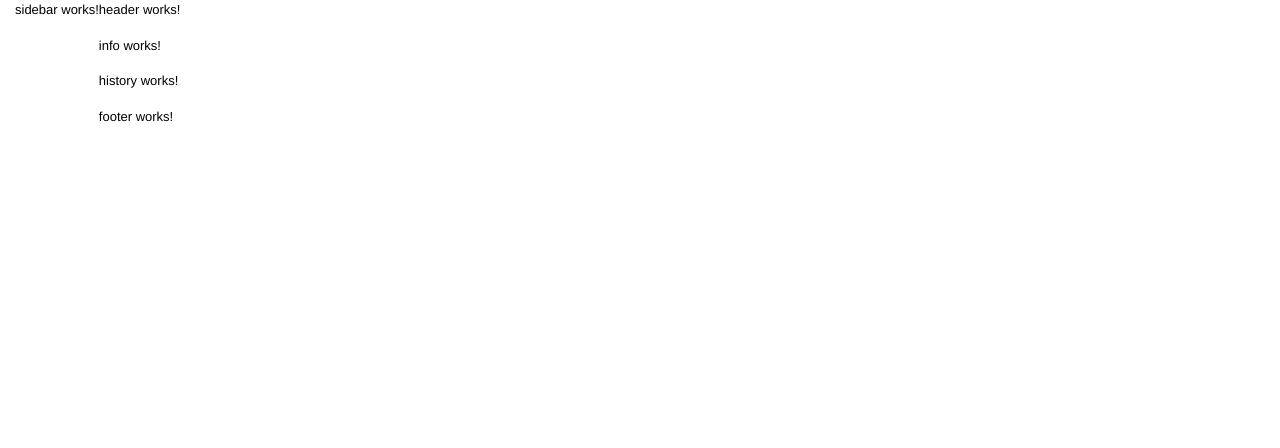
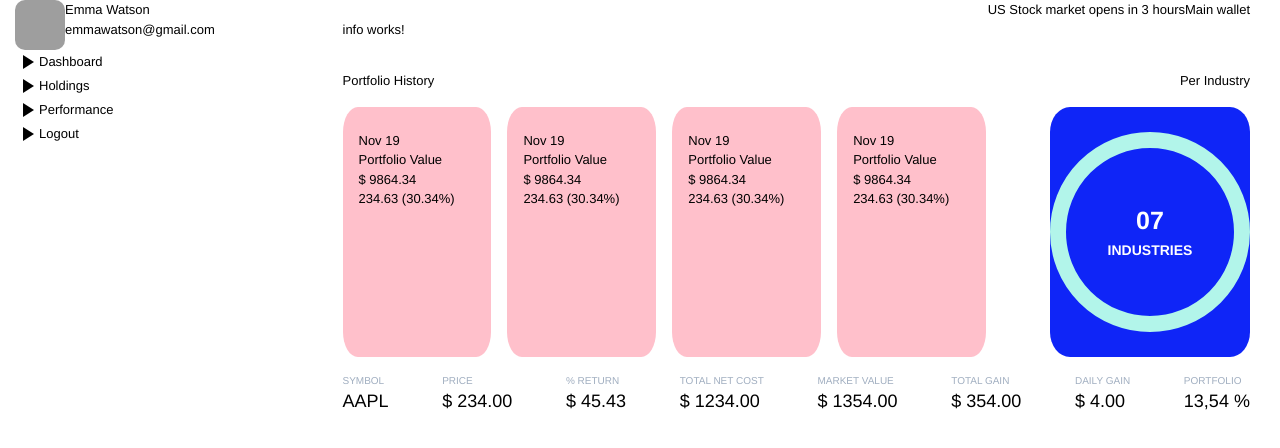
Before and after one commit to nobodyme/angular-mockup, an Angular app in the folder fintech/: page / in a window 1280 px wide. Shown: the top 448 px of the page. Built offline with nearby package versions, Linux system fonts and the light colour scheme; grey boxes are pictures that could not be loaded.

Commit message:
history component done

```diff
--- a/fintech/src/app/components/footer/footer.component.css
+++ b/fintech/src/app/components/footer/footer.component.css
@@ -0,0 +1,8 @@
+.footer_label{
+  color: var(--gray500);
+  font-size: 10px;
+}
+
+.footer_value{
+  font-size: 18px;
+}
--- a/fintech/src/app/components/footer/footer.component.html
+++ b/fintech/src/app/components/footer/footer.component.html
@@ -1 +1,34 @@
-<p>footer works!</p>
+<div class="d-flex justify-content-between my-3">
+  <div>
+    <div class="footer_label">SYMBOL</div>
+    <div class="footer_value">AAPL</div>
+  </div>
+  <div>
+    <div class="footer_label">PRICE</div>
+    <div class="footer_value">$ 234.00</div>
+  </div>
+  <div>
+    <div class="footer_label">% RETURN</div>
+    <div class="footer_value">$ 45.43</div>
+  </div>
+  <div>
+    <div class="footer_label">TOTAL NET COST</div>
+    <div class="footer_value">$ 1234.00</div>
+  </div>
+  <div>
+    <div class="footer_label">MARKET VALUE</div>
+    <div class="footer_value">$ 1354.00</div>
+  </div>
+  <div>
+    <div class="footer_label">TOTAL GAIN</div>
+    <div class="footer_value">$ 354.00</div>
+  </div>
+  <div>
+    <div class="footer_label">DAILY GAIN</div>
+    <div class="footer_value">$ 4.00</div>
+  </div>
+  <div>
+    <div class="footer_label">PORTFOLIO</div>
+    <div class="footer_value">13,54 %</div>
+  </div>
+</div>
--- a/fintech/src/app/components/header/header.component.html
+++ b/fintech/src/app/components/header/header.component.html
@@ -1 +1,4 @@
-<p>header works!</p>
+<div class="w-100 d-flex justify-content-end">
+  <div>US Stock market opens in 3 hours</div>
+  <div>Main wallet</div>
+</div>
--- a/fintech/src/app/components/history/history.component.css
+++ b/fintech/src/app/components/history/history.component.css
@@ -0,0 +1,30 @@
+.info-card {
+  height: 250px;
+  width: 180px;
+  border-radius: 10%;
+  background-color: pink;
+}
+
+.info-unknown{
+  height: 250px;
+  width: 250px;
+  border-radius: 10%;
+  background: var(--unknown-card);
+  color: white;
+  font-weight: bold;
+}
+
+.info-unknown-circle{
+  border-radius: 50%;
+  height: 200px;
+  width: 200px;
+  border: 1rem solid var(--teal200);
+}
+
+.info-unknown-text > .header{
+  font-size: 25px;
+}
+
+.info-unknown-text > .text{
+  font-size: 14px;
+}
--- a/fintech/src/app/components/history/history.component.html
+++ b/fintech/src/app/components/history/history.component.html
@@ -1 +1,35 @@
-<p>history works!</p>
+<div>
+  <div class="d-flex justify-content-between my-3">
+    <div>Portfolio History</div>
+    <div>Per Industry</div>
+  </div>
+  <div>
+    <div class="d-flex">
+      <div
+        class="info-card d-flex flex-column py-4 px-3 mr-3"
+        *ngFor="let item of [1, 2, 3, 4]"
+      >
+        <div>Nov 19</div>
+        <div>
+          <div>Portfolio Value</div>
+          <div>$ 9864.34</div>
+          <div>234.63 (30.34%)</div>
+        </div>
+      </div>
+      <div
+        class="info-unknown d-flex flex-column justify-content-center align-items-center ml-5"
+      >
+        <div
+          class="info-unknown-circle d-flex p-1 justify-content-center align-items-center"
+        >
+          <div
+            class="info-unknown-text d-flex flex-column align-items-center justify-content-center"
+          >
+            <div class="header">07</div>
+            <div class="text">INDUSTRIES</div>
+          </div>
+        </div>
+      </div>
+    </div>
+  </div>
+</div>
--- a/fintech/src/app/components/sidebar/sidebar.component.css
+++ b/fintech/src/app/components/sidebar/sidebar.component.css
@@ -0,0 +1,3 @@
+.profile_img{
+  border-radius: 20%;
+}
--- a/fintech/src/app/components/sidebar/sidebar.component.html
+++ b/fintech/src/app/components/sidebar/sidebar.component.html
@@ -1 +1,36 @@
-<p>sidebar works!</p>
+<div class="w-100">
+  <div>
+    <div class="d-flex">
+      <img
+        class="profile_img"
+        src="https://www.himalmag.com/wp-content/uploads/2019/07/sample-profile-picture.png"
+        width="50"
+        height="50"
+      />
+      <div>
+        <div>
+          Emma Watson
+        </div>
+        <div>emmawatson@gmail.com</div>
+      </div>
+    </div>
+  </div>
+  <div>
+    <div class="d-flex align-items-center">
+      <em class="material-icons arrow">play_arrow</em>
+      <span>Dashboard</span>
+    </div>
+    <div class="d-flex align-items-center">
+      <em class="material-icons arrow">play_arrow</em>
+      <span>Holdings</span>
+    </div>
+    <div class="d-flex align-items-center">
+      <em class="material-icons arrow">play_arrow</em>
+      <span>Performance</span>
+    </div>
+    <div class="d-flex align-items-center">
+      <em class="material-icons arrow">play_arrow</em>
+      <span>Logout</span>
+    </div>
+  </div>
+</div>
--- a/fintech/src/app/pages/home/home.component.html
+++ b/fintech/src/app/pages/home/home.component.html
@@ -1,8 +1,10 @@
 <div>
   <div class="container-fluid">
     <div class="d-flex">
-      <app-sidebar></app-sidebar>
-      <div>
+      <div class="w-25">
+        <app-sidebar></app-sidebar>
+      </div>
+      <div class="w-75 d-flex flex-column container">
         <app-header></app-header>
         <app-info></app-info>
         <app-history></app-history>
--- a/fintech/src/index.html
+++ b/fintech/src/index.html
@@ -1,11 +1,15 @@
-<!doctype html>
+<!DOCTYPE html>
 <html lang="en">
   <head>
-  <meta charset="utf-8">
+    <meta charset="utf-8" />
     <title>Fintech</title>
-  <base href="/">
-  <meta name="viewport" content="width=device-width, initial-scale=1">
-  <link rel="icon" type="image/x-icon" href="favicon.ico">
+    <base href="/" />
+    <meta name="viewport" content="width=device-width, initial-scale=1" />
+    <link rel="icon" type="image/x-icon" href="favicon.ico" />
+    <link
+      href="https://fonts.googleapis.com/icon?family=Material+Icons"
+      rel="stylesheet"
+    />
   </head>
   <body>
     <app-root id="root"></app-root>
--- a/fintech/src/styles.css
+++ b/fintech/src/styles.css
@@ -1,8 +1,3 @@
-html, body{
-	height: 100%;
-  width: 100%;
-}
-
 body {
   margin: 0;
   padding: 0;
@@ -15,8 +10,6 @@ body {
 }
 
 #root{
-	height: 100%;
-	width: 100%;
 	margin: 0 auto;
 	box-sizing: border-box;
 	display: flex;
@@ -137,4 +130,6 @@ body {
 	--pink700: #b83280;
 	--pink800: #97266d;
 	--pink900: #702459;
+
+	--unknown-card: #0f25f7;
 }
```
Lines whose indentation alone changed are shown as unchanged.
